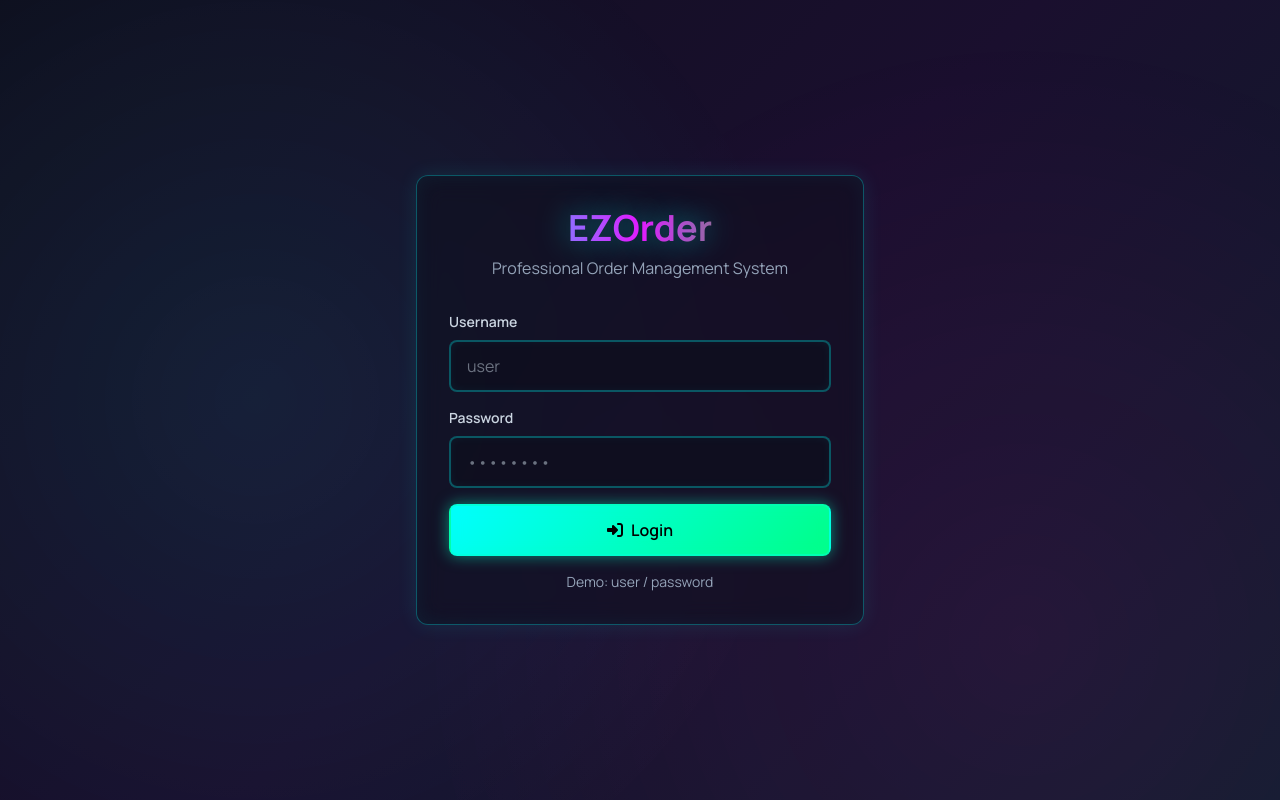
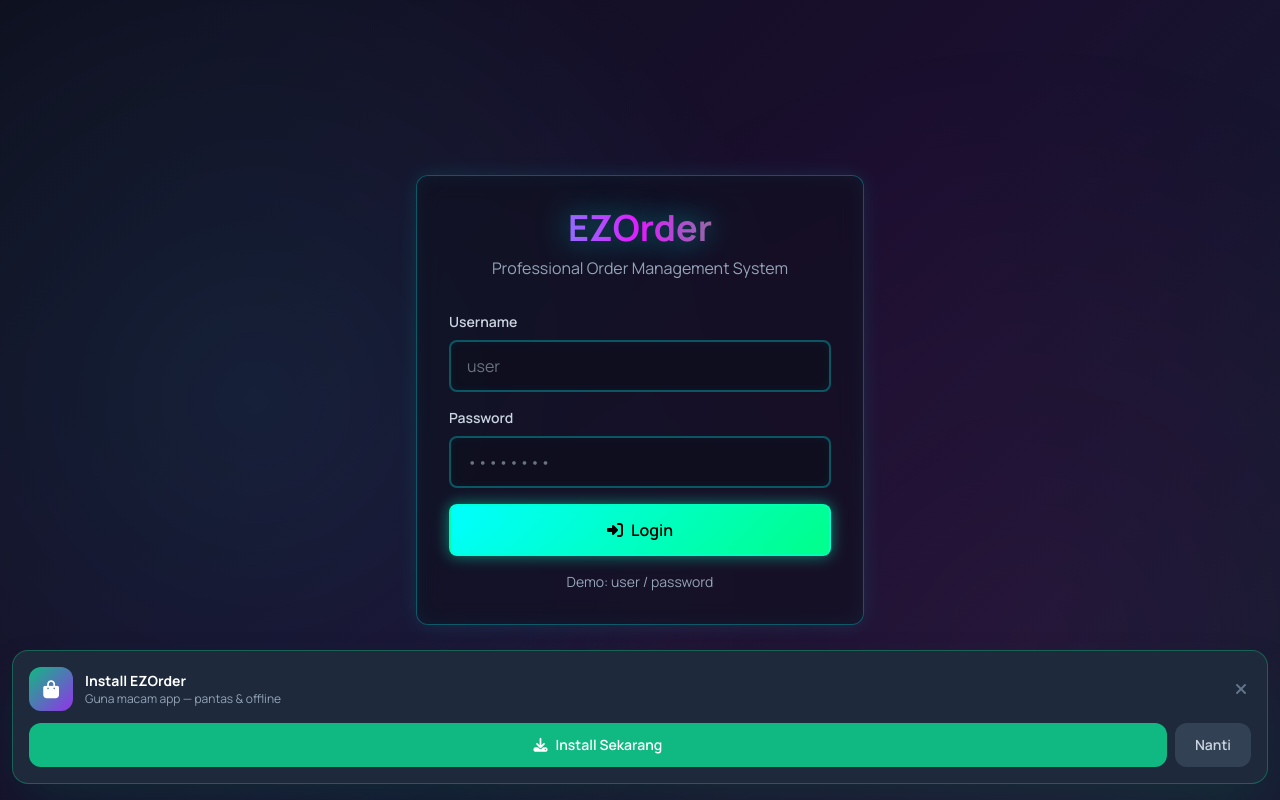
Before and after one commit to Reef-hash/EZorder, a Next.js app in the folder frontend/: page / in a window 1280 px wide. Built offline with nearby package versions, Linux system fonts and the light colour scheme.

Commit message:
fix: PWA install - iOS share trigger + Android fallback

```diff
--- a/frontend/components/PWAInstallBanner.tsx
+++ b/frontend/components/PWAInstallBanner.tsx
@@ -1,101 +1,132 @@
 'use client'
 
 import { useEffect, useState } from 'react'
+import toast from 'react-hot-toast'
 
 export default function PWAInstallBanner() {
   const [installPrompt, setInstallPrompt] = useState<any>(null)
   const [showBanner, setShowBanner] = useState(false)
   const [isIOS, setIsIOS] = useState(false)
-  const [isInstalled, setIsInstalled] = useState(false)
+  const [iosShared, setIosShared] = useState(false)
 
   useEffect(() => {
-    // Check if already installed as PWA
-    if (window.matchMedia('(display-mode: standalone)').matches) {
-      setIsInstalled(true)
+    // Already installed as PWA — hide
+    if (window.matchMedia('(display-mode: standalone)').matches) return
+    // Already dismissed before
+    if (localStorage.getItem('pwa-dismissed')) return
+
+    const ua = navigator.userAgent.toLowerCase()
+    const ios = /iphone|ipad|ipod/.test(ua)
+    const isSafari = /safari/.test(ua) && !/crios|fxios|opios|chrome/.test(ua)
+
+    if (ios && isSafari) {
+      setIsIOS(true)
+      setTimeout(() => setShowBanner(true), 2500)
       return
     }
 
-    // Check if already dismissed
-    if (localStorage.getItem('pwa-banner-dismissed')) return
+    // Android/Chrome: wait for beforeinstallprompt OR show fallback after 5s
+    let promptFired = false
 
-    // Detect iOS Safari
-    const ios = /iphone|ipad|ipod/.test(navigator.userAgent.toLowerCase())
-    const safari = /safari/.test(navigator.userAgent.toLowerCase()) && !/chrome/.test(navigator.userAgent.toLowerCase())
-    if (ios && safari) {
-      setIsIOS(true)
-      setTimeout(() => setShowBanner(true), 3000)
-      return
-    }
-
-    // Android/Chrome — listen for beforeinstallprompt
     const handler = (e: Event) => {
       e.preventDefault()
+      promptFired = true
       setInstallPrompt(e)
-      setTimeout(() => setShowBanner(true), 3000)
+      setTimeout(() => setShowBanner(true), 2500)
     }
     window.addEventListener('beforeinstallprompt', handler)
-    return () => window.removeEventListener('beforeinstallprompt', handler)
+
+    // Fallback: if prompt never fires in 5s, show manual guide
+    const fallback = setTimeout(() => {
+      if (!promptFired) {
+        setShowBanner(true)
+      }
+    }, 5000)
+
+    return () => {
+      window.removeEventListener('beforeinstallprompt', handler)
+      clearTimeout(fallback)
+    }
   }, [])
 
-  const handleInstall = async () => {
+  const handleAndroidInstall = async () => {
     if (installPrompt) {
+      // Native prompt available
       installPrompt.prompt()
       const { outcome } = await installPrompt.userChoice
-      if (outcome === 'accepted') {
-        setShowBanner(false)
-      }
+      if (outcome === 'accepted') setShowBanner(false)
       setInstallPrompt(null)
+    } else {
+      // Fallback: open browser menu guide
+      toast('Tekan menu ⋮ → "Add to Home screen"', { icon: '📲' })
     }
+  }
+
+  const handleIOSInstall = async () => {
+    // Trigger native share sheet — "Add to Home Screen" ada dalam sini
+    if (navigator.share) {
+      try {
+        await navigator.share({
+          title: 'EZOrder',
+          url: window.location.href,
+        })
+      } catch (_) {}
+    }
+    setIosShared(true)
   }
 
   const handleDismiss = () => {
     setShowBanner(false)
-    localStorage.setItem('pwa-banner-dismissed', '1')
+    localStorage.setItem('pwa-dismissed', '1')
   }
 
-  if (isInstalled || !showBanner) return null
+  if (!showBanner) return null
 
   return (
-    <div className="fixed bottom-0 left-0 right-0 z-50 animate-slide-up">
-      <div className="m-3 rounded-2xl bg-slate-800 border border-emerald-500/40 shadow-2xl shadow-emerald-900/30 p-4">
-        <div className="flex items-start gap-3">
-          {/* Icon */}
-          <div className="w-12 h-12 rounded-xl bg-gradient-to-br from-emerald-500 to-purple-600 flex items-center justify-center flex-shrink-0">
-            <i className="fas fa-shopping-bag text-white text-xl"></i>
+    <div className="fixed bottom-0 left-0 right-0 z-50 animate-slide-up px-3 pb-4">
+      <div className="rounded-2xl bg-slate-800 border border-emerald-500/40 shadow-2xl shadow-emerald-900/40 p-4">
+        <div className="flex items-center gap-3 mb-3">
+          <div className="w-11 h-11 rounded-xl bg-gradient-to-br from-emerald-500 to-purple-600 flex items-center justify-center flex-shrink-0">
+            <i className="fas fa-shopping-bag text-white text-lg"></i>
           </div>
-
-          {/* Text */}
-          <div className="flex-1 min-w-0">
-            <p className="font-bold text-white text-sm">Install EZOrder App</p>
-            {isIOS ? (
-              <p className="text-slate-400 text-xs mt-1">
-                Tap <i className="fas fa-share-square text-blue-400"></i> then <strong className="text-slate-300">"Add to Home Screen"</strong>
-              </p>
-            ) : (
-              <p className="text-slate-400 text-xs mt-1">
-                Install untuk akses pantas & guna offline
-              </p>
-            )}
+          <div className="flex-1">
+            <p className="font-bold text-white text-sm">Install EZOrder</p>
+            <p className="text-slate-400 text-xs">Guna macam app — pantas & offline</p>
           </div>
-
-          {/* Close */}
-          <button onClick={handleDismiss} className="text-slate-500 hover:text-slate-300 transition flex-shrink-0 p-1">
+          <button onClick={handleDismiss} className="text-slate-500 hover:text-slate-300 p-1">
             <i className="fas fa-times"></i>
           </button>
         </div>
 
-        {/* Buttons — only for Android/Chrome */}
-        {!isIOS && (
-          <div className="flex gap-2 mt-3">
+        {isIOS ? (
+          <button
+            onClick={handleIOSInstall}
+            className="w-full bg-emerald-500 hover:bg-emerald-400 active:bg-emerald-600 text-white font-semibold py-3 rounded-xl text-sm transition flex items-center justify-center gap-2"
+          >
+            {iosShared ? (
+              <>
+                <i className="fas fa-check"></i>
+                Pilih "Add to Home Screen" tadi
+              </>
+            ) : (
+              <>
+                <i className="fas fa-share-square"></i>
+                Tekan untuk Install
+              </>
+            )}
+          </button>
+        ) : (
+          <div className="flex gap-2">
             <button
-              onClick={handleInstall}
-              className="flex-1 bg-emerald-500 hover:bg-emerald-400 text-white font-semibold py-2 rounded-xl text-sm transition"
+              onClick={handleAndroidInstall}
+              className="flex-1 bg-emerald-500 hover:bg-emerald-400 active:bg-emerald-600 text-white font-semibold py-3 rounded-xl text-sm transition flex items-center justify-center gap-2"
             >
-              <i className="fas fa-download mr-2"></i>Install Sekarang
+              <i className="fas fa-download"></i>
+              Install Sekarang
             </button>
             <button
               onClick={handleDismiss}
-              className="px-4 bg-slate-700 hover:bg-slate-600 text-slate-300 font-semibold py-2 rounded-xl text-sm transition"
+              className="px-5 bg-slate-700 hover:bg-slate-600 text-slate-300 font-semibold py-3 rounded-xl text-sm transition"
             >
               Nanti
             </button>
```
